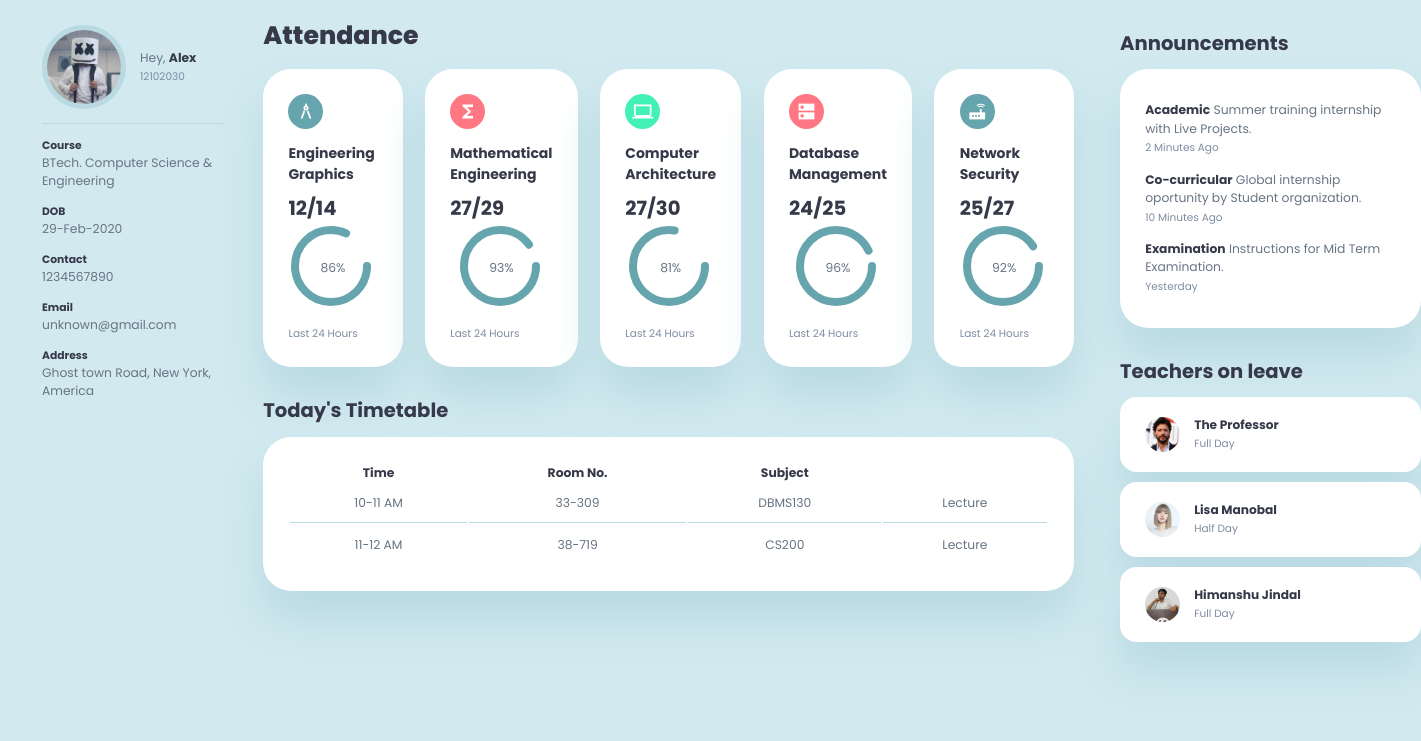
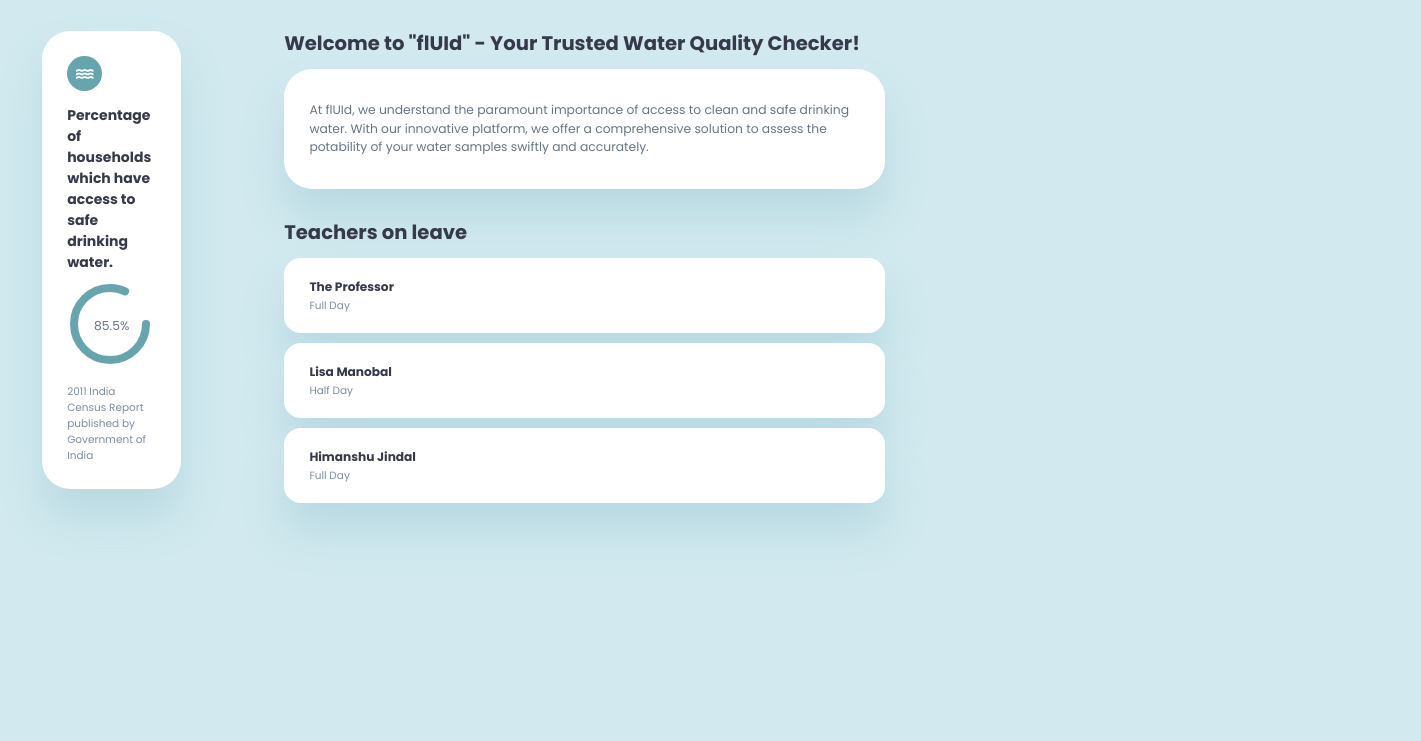
Before and after one commit to CompileArtisan/flUId-Water-Potability-Statistics, a plain HTML site: page index.html in a window 1280 px wide. Shown: the part 59-800 px from the top of the page, 1421 px wide, since content can reach past the window. Drawn offline with Linux system fonts and the light colour scheme.

Commit message:
Update logo and navigation labels

```diff
--- a/app.js
+++ b/app.js
@@ -1,8 +1,7 @@
 const sideMenu = document.querySelector("aside");
-const profileBtn = document.querySelector("#profile-btn");
 const themeToggler = document.querySelector(".theme-toggler");
-const nextDay = document.getElementById('nextDay');
-const prevDay = document.getElementById('prevDay');
+const next = document.getElementById('next');
+const prev = document.getElementById('prev');
 
 profileBtn.onclick = function() {
     sideMenu.classList.toggle('active');
@@ -18,51 +17,3 @@ themeToggler.onclick = function() {
     themeToggler.querySelector('span:nth-child(1)').classList.toggle('active')
     themeToggler.querySelector('span:nth-child(2)').classList.toggle('active')
 }
-
-let setData = (day) =>{
-    document.querySelector('table tbody').innerHTML = ' '; //To clear out previous table data;
-    let daylist = ["Sunday", "Monday", "Tuesday", "Wednesday", "Thursday", "Friday", "Saturday"]
-    document.querySelector('.timetable div h2').innerHTML = daylist[day];
-    switch(day){
-        case(0): day = Sunday; break;
-        case(1): day = Monday; break;
-        case(2): day = Tuesday; break;
-        case(3): day = Wednesday; break;
-        case(4): day = Thursday; break;
-        case(5): day = Friday; break;
-        case(6): day = Saturday; break;
-    }
-
-    day.forEach(sub => {
-        const tr = document.createElement('tr');
-        const trContent = `
-                            <td>${sub.time}</td>
-                            <td>${sub.roomNumber}</td>
-                            <td>${sub.subject}</td>
-                            <td>${sub.type}</td>
-                        `
-        tr.innerHTML = trContent;
-        document.querySelector('table tbody').appendChild(tr)
-    });
-}
-
-let now = new Date();
-let today = now.getDay(); // Will return the present day in numerical value;
-let day = today; //To prevent the today value from changing;
-
-function timeTableAll(){
-    document.getElementById('timetable').classList.toggle('active');
-    setData(today);
-    document.querySelector('.timetable div h2').innerHTML = "Today's Timetable";
-}
-nextDay.onclick = function() {
-    day<=5 ? day++ : day=0;  // If else one liner
-    setData(day);
-}
-prevDay.onclick = function() {
-    day>=1 ? day-- : day=6;
-    setData(day);
-}
-
-setData(day); //To set the data in the table on loading window.
-document.querySelector('.timetable div h2').innerHTML = "Today's Timetable"; //To prevent overwriting the heading on loading;
--- a/index.html
+++ b/index.html
@@ -13,7 +13,7 @@
     <header>
         <div class="logo" title="University Management System">
             <img src="./images/logo.png" alt="">
-            <h2>U<span class="danger">M</span>S</h2>
+            <h1>fl<span class="mainTitle">UI</span>d</h1>
         </div>
         <div class="navbar">
             <a href="index.html" class="active">
@@ -21,8 +21,8 @@
                 <h3>Home</h3>
             </a>
             <a href="timetable.html" onclick="timeTableAll()">
-                <span class="material-icons-sharp">today</span>
-                <h3>Time Table</h3>
+                <span class="material-icons-sharp">water</span>
+                <h3>Quality Stats</h3>
             </a>
             <a href="exam.html">
                 <span class="material-icons-sharp">grid_view</span>
@@ -48,32 +48,24 @@
     </header>
     <div class="container">
         <aside>
-            <div class="profile">
-                <div class="top">
-                    <div class="profile-photo">
-                        <img src="./images/profile-1.jpg" alt="">
-                    </div>
-                    <div class="info">
-                        <p>Hey, <b>Alex</b> </p>
-                        <small class="text-muted">12102030</small>
+
+                <p> <!-- add stuff here --></p>
+            <main>
+                <div class="subjects">
+                    <div class="eg">
+                        <span class="material-icons-sharp">water</span>
+                        <h3>Percentage of households which have access to safe drinking water.</h3>
+                        <div class="progress">
+                            <svg><circle cx="38" cy="38" r="36"></circle></svg>
+                            <div class="number"><p>85.5%</p></div>
+                        </div>
+                        <small class="text-muted">2011 India Census Report published by Government of India</small>
                     </div>
                 </div>
-                <div class="about">
-                    <h5>Course</h5>
-                    <p>BTech. Computer Science & Engineering</p>
-                    <h5>DOB</h5>
-                    <p>29-Feb-2020</p>
-                    <h5>Contact</h5>
-                    <p>1234567890</p>
-                    <h5>Email</h5>
-                    <p>unknown@gmail.com</p>
-                    <h5>Address</h5>
-                    <p>Ghost town Road, New York, America</p>
-                </div>
-            </div>
+            </main>
         </aside>
 
-        <main>
+        <!-- <main>
             <h1>Attendance</h1>
             <div class="subjects">
                 <div class="eg">
@@ -147,23 +139,15 @@
                     <tbody></tbody>
                 </table>
             </div>
-        </main>
+        </main> -->
 
         <div class="right">
-            <div class="announcements">
-                <h2>Announcements</h2>
+            <div class="whatItIs">
+                <h2>Welcome to "flUId" - Your Trusted Water Quality Checker!</h2>
                 <div class="updates">
                     <div class="message">
-                        <p> <b>Academic</b> Summer training internship with Live Projects.</p>
-                        <small class="text-muted">2 Minutes Ago</small>
-                    </div>
-                    <div class="message">
-                        <p> <b>Co-curricular</b> Global internship oportunity by Student organization.</p>
-                        <small class="text-muted">10 Minutes Ago</small>
-                    </div>
-                    <div class="message">
-                        <p> <b>Examination</b> Instructions for Mid Term Examination.</p>
-                        <small class="text-muted">Yesterday</small>
+                     <p>At flUId, we understand the paramount importance of access to clean and safe drinking water. With our innovative platform,
+                    we offer a comprehensive solution to assess the potability of your water samples swiftly and accurately.</p>
                     </div>
                 </div>
             </div>
@@ -171,21 +155,21 @@
             <div class="leaves">
                 <h2>Teachers on leave</h2>
                 <div class="teacher">
-                    <div class="profile-photo"><img src="./images/profile-2.jpeg" alt=""></div>
+                    <!-- <div class="profile-photo"><img src="./images/profile-2.jpeg" alt=""></div> -->
                     <div class="info">
                         <h3>The Professor</h3>
                         <small class="text-muted">Full Day</small>
                     </div>
                 </div>
                 <div class="teacher">
-                    <div class="profile-photo"><img src="./images/profile-3.jpg" alt=""></div>
+                    <!-- <div class="profile-photo"><img src="./images/profile-3.jpg" alt=""></div> -->
                     <div class="info">
                         <h3>Lisa Manobal</h3>
                         <small class="text-muted">Half Day</small>
                     </div>
                 </div>
                 <div class="teacher">
-                    <div class="profile-photo"><img src="./images/profile-4.jpg" alt=""></div>
+                    <!-- <div class="profile-photo"><img src="./images/profile-4.jpg" alt=""></div> -->
                     <div class="info">
                         <h3>Himanshu Jindal</h3>
                         <small class="text-muted">Full Day</small>
--- a/style.css
+++ b/style.css
@@ -2,7 +2,7 @@
 
 :root{
     --color-primary: #66A5AD;
-    --color-danger: #ff7782;
+    --color-mainTitle: #294245;
     --color-success: #41f1b6;
     --color-warning: #ffbb55;
     --color-white: #fff;
@@ -72,7 +72,7 @@ p{color: var(--color-dark-varient);}
 b{color: var(--color-dark);}
 
 .primary{color: var(--color-primary);}
-.danger{color: var(--color-danger);}
+.mainTitle{color: var(--color-primary);}
 .success{color: var(--color-success)}
 .warning{color: var(--color-warning);}
 
@@ -228,7 +228,7 @@ main .subjects > div span{
     color: var(--color-white);
     font-size: 1.5rem;
 }
-main .subjects > div.mth span,main .subjects > div.cg span{background: var(--color-danger);}
+main .subjects > div.mth span,main .subjects > div.cg span{background: var(--color-mainTitle);}
 main .subjects > div.cs span{background: var(--color-success);}
 
 main .subjects h3{
@@ -348,22 +348,21 @@ main .timetable.active .closeBtn{
 /* Right  */
 .right{margin-top: 2.2rem;padding-left: 1.5rem;}
 
-.right .announcements h2{margin-bottom: .8rem;}
-.right .announcements .updates{
+.right .whatItIs h2{margin-bottom: .8rem;}
+.right .whatItIs .updates{
     background-color: var(--color-white);
     padding: var(--card-padding);
     border-radius: var(--card-border-radius);
     box-shadow: var(--box-shadow);
     transition: all 300ms ease;
 }
-.right .announcements .updates:hover{box-shadow: none;}
-.right .announcements .updates .message{
+.right .whatItIs .updates:hover{box-shadow: none;}
+.right .whatItIs .updates .message{
     gap: 1rem;
     line-height: 1.5;
     padding: .5rem 0;
 }
 
-/* Teachers on leave  */
 .right .leaves{margin-top: 2rem;}
 .right .leaves h2{margin-bottom: .8rem;}
 .right .leaves .teacher{
@@ -377,19 +376,11 @@ main .timetable.active .closeBtn{
     transition: all 300ms ease;
     box-shadow: var(--box-shadow);
 }
-.right .profile-photo{
-    width: 2.5rem;
-    height: 2.5rem;
-    border-radius: 50%;
-    overflow: hidden;
-}
 .right .leaves .teacher:hover{box-shadow: none;}
 
 
 
 
-
-/* MEDIA QUERIES  */
 @media screen and (max-width: 1200px) {
     html{font-size: 12px;}
     .container{
--- a/timeTable.js
+++ b/timeTable.js
@@ -1,133 +1,188 @@
-const Sunday =[
+// const Sunday =[
+//     {
+//         time: 'Sunday',
+//         roomNumber: 'Holiday',
+//         subject: 'No class Available',
+//         type: ''
+//     }
+// ]
+// const Monday =[
+//     {
+//         time: '09-10 AM',
+//         roomNumber: '38-718',
+//         subject: 'DBMS130',
+//         type: 'Lecture'
+//     },
+//     {
+//         time: '10-11 AM',
+//         roomNumber: '38-718',
+//         subject: 'MTH166',
+//         type: 'Tutorial'
+//     },
+//     {
+//         time: '12-01 PM',
+//         roomNumber: '38-718',
+//         subject: 'NS200',
+//         type: 'Lecture'
+//     }
+// ]
+// const Tuesday =[
+//     {
+//         time: '09-10 AM',
+//         roomNumber: '27-304Y',
+//         subject: 'MTH166',
+//         type: 'Tutorial'
+//     },
+//     {
+//         time: '11-12 AM',
+//         roomNumber: '28-107',
+//         subject: 'CS849',
+//         type: 'Lecture'
+//     },
+//     {
+//         time: '12-01 PM',
+//         roomNumber: '28-107',
+//         subject: 'CS849',
+//         type: 'Lecture'
+//     },
+//     {
+//         time: '02-03 PM',
+//         roomNumber: '38-718',
+//         subject: 'NS200',
+//         type: 'Lecture'
+//     }
+// ]
+
+// const Wednesday =[
+//     {
+//         time: '10-11 AM',
+//         roomNumber: '33-309',
+//         subject: 'DBMS130',
+//         type: 'Lecture'
+//     },
+//     {
+//         time: '11-12 AM',
+//         roomNumber: '38-719',
+//         subject: 'CS200',
+//         type: 'Lecture'
+//     }
+// ]
+
+// const Thursday =[
+//     {
+//         time: '11-12 AM',
+//         roomNumber: '33-309',
+//         subject: 'MTH166',
+//         type: 'Lecture'
+//     },
+//     {
+//         time: '01-02 PM',
+//         roomNumber: '38-719',
+//         subject: 'CS849',
+//         type: 'Lecture'
+//     },
+//     {
+//         time: '02-03 PM',
+//         roomNumber: '38-718',
+//         subject: 'NS200',
+//         type: 'Lecture'
+//     }
+// ]
+
+// const Friday =[
+//     {
+//         time: '10-11 AM',
+//         roomNumber: '33-309',
+//         subject: 'MEC103',
+//         type: 'Lecture'
+//     },
+//     {
+//         time: '11-12 AM',
+//         roomNumber: '33-309',
+//         subject: 'MEC103',
+//         type: 'Lecture'
+//     },
+//     {
+//         time: '02-03 PM',
+//         roomNumber: '33-601',
+//         subject: 'CS849',
+//         type: 'Tutorial'
+//     },
+
+// ]
+
+// const Saturday =[
+//     {
+//         time: '09-10 AM',
+//         roomNumber: '34-604',
+//         subject: 'DBMS130',
+//         type: 'Tutorial'
+//     },
+//     {
+//         time: '10-11 AM',
+//         roomNumber: '34-604',
+//         subject: 'DBMS130',
+//         type: 'Lecture'
+//     },
+//     {
+//         time: '01-02 PM',
+//         roomNumber: '33-309',
+//         subject: 'MTH166',
+//         type: 'Lecture'
+//     }
+// ]
+
+
+const waterStats = [
   {
-        time: 'Sunday',
-        roomNumber: 'Holiday',
-        subject: 'No class Available',
-        type: ''
-    }
-]
-const Monday =[
-    {
-        time: '09-10 AM',
-        roomNumber: '38-718',
-        subject: 'DBMS130',
-        type: 'Lecture'
+    place: "India",
+    stats: {
+      averageRainfall: "3,700 mm/year (Highly variable)",
+      waterQuality: "60 (Moderate)",
+      fluorideLevel: "0.5 - 1.5 ppm (Depending on region)",
+      percentageTreatedWater: "81% (Urban areas)", // Source: https://www.unicef.org/india/topics/water-sanitation-and-hygiene
+    },
   },
   {
-        time: '10-11 AM',
-        roomNumber: '38-718',
-        subject: 'MTH166',
-        type: 'Tutorial'
+    place: "California, USA",
+    stats: {
+      averageRainfall: "34 inches/year (Highly variable)",
+      waterQuality: "80 (Very Good)",
+      waterHardness: "Varies by location (Generally Moderately Hard)",
+      agriculturalWaterUse: "80% of total water use", // Source: https://cwc.ca.gov/-/media/CWC-Website/Files/Documents/2019/06_June/June2019_Item_12_Attach_2_PPICFactSheets.pdf
+    },
   },
   {
-        time: '12-01 PM',
-        roomNumber: '38-718',
-        subject: 'NS200',
-        type: 'Lecture'
-    }
-]
-const Tuesday =[
-    {
-        time: '09-10 AM',
-        roomNumber: '27-304Y',
-        subject: 'MTH166',
-        type: 'Tutorial'
+    place: "Nile River Basin (Africa)",
+    stats: {
+      averageRainfall: "28 inches/year (Varies greatly)",
+      waterQuality: "65 (Moderate)",
+      turbidity: "High during wet season (due to sediment)",
+      riverDischarge: "2,830 cubic kilometers/year", // Source: https://nilebasin.org/sites/default/files/2023-09/State%2520of%2520Basin%2520Report%25202021_0.pdf
+    },
   },
   {
-        time: '11-12 AM',
-        roomNumber: '28-107',
-        subject: 'CS849',
-        type: 'Lecture'
+    place: "São Paulo, Brazil",
+    stats: {
+      averageRainfall: "1,400 mm/year", // Source: https://weatherspark.com/y/30268/Average-Weather-in-S%C3%A3o-Paulo-Brazil-Year-Round
+      waterSecurity: "Moderate (Risk of future shortages)",  // Source: https://www.wri.org/data/water-stress-country
+      waterTreatment: "Mostly treated with chlorine and flocculation", // Source: https://www.scielo.br/j/ambiagua/a/SvJLKwxvwbKRCLNpKZt86Ls/?lang=en
+    },
   },
   {
-        time: '12-01 PM',
-        roomNumber: '28-107',
-        subject: 'CS849',
-        type: 'Lecture'
+    place: "England, UK",
+    stats: {
+      averageRainfall: "900 mm/year", // Source: https://www.metoffice.gov.uk/research/climate/maps-and-data/uk-climate-averages
+      waterStress: "Low",
+      waterMetering: "Nearly all households have water meters", // Source: https://www.water.org.uk/
+    },
   },
   {
-        time: '02-03 PM',
-        roomNumber: '38-718',
-        subject: 'NS200',
-        type: 'Lecture'
-    }
-]
-
-const Wednesday =[
-    {
-        time: '10-11 AM',
-        roomNumber: '33-309',
-        subject: 'DBMS130',
-        type: 'Lecture'
+    place: "Beijing, China",
+    stats: {
+      averageRainfall: "500 mm/year", // Source: https://weatherspark.com/y/131055/Average-Weather-in-Beijing-China-Year-Round
+      waterPollution: "Moderate to high (due to industrial activity)", // Source: https://www.worldwildlife.org/blog-posts/building-freshwater-resilience-in-china-and-beyond
+      desalinationPlants: "Increasing use for coastal water supply", // Source: https://thediplomat.com/countries/china/
     },
-    {
-        time: '11-12 AM',
-        roomNumber: '38-719',
-        subject: 'CS200',
-        type: 'Lecture'
-    }
-]
-
-const Thursday =[
-    {
-        time: '11-12 AM',
-        roomNumber: '33-309',
-        subject: 'MTH166',
-        type: 'Lecture'
   },
-    {
-        time: '01-02 PM',
-        roomNumber: '38-719',
-        subject: 'CS849',
-        type: 'Lecture'
-    },
-    {
-        time: '02-03 PM',
-        roomNumber: '38-718',
-        subject: 'NS200',
-        type: 'Lecture'
-    }
-]
-
-const Friday =[
-    {
-        time: '10-11 AM',
-        roomNumber: '33-309',
-        subject: 'MEC103',
-        type: 'Lecture'
-    },
-    {
-        time: '11-12 AM',
-        roomNumber: '33-309',
-        subject: 'MEC103',
-        type: 'Lecture'
-    },
-    {
-        time: '02-03 PM',
-        roomNumber: '33-601',
-        subject: 'CS849',
-        type: 'Tutorial'
-    },
-
-]
-
-const Saturday =[
-    {
-        time: '09-10 AM',
-        roomNumber: '34-604',
-        subject: 'DBMS130',
-        type: 'Tutorial'
-    },
-    {
-        time: '10-11 AM',
-        roomNumber: '34-604',
-        subject: 'DBMS130',
-        type: 'Lecture'
-    },
-    {
-        time: '01-02 PM',
-        roomNumber: '33-309',
-        subject: 'MTH166',
-        type: 'Lecture'
-    }
-]
+];
```
Also changed, not shown: exam.html (+3 -3 lines), password.html (+3 -3 lines), timetable.html (+5 -16 lines), images/logo.png. Lines whose indentation alone changed are shown as unchanged.
